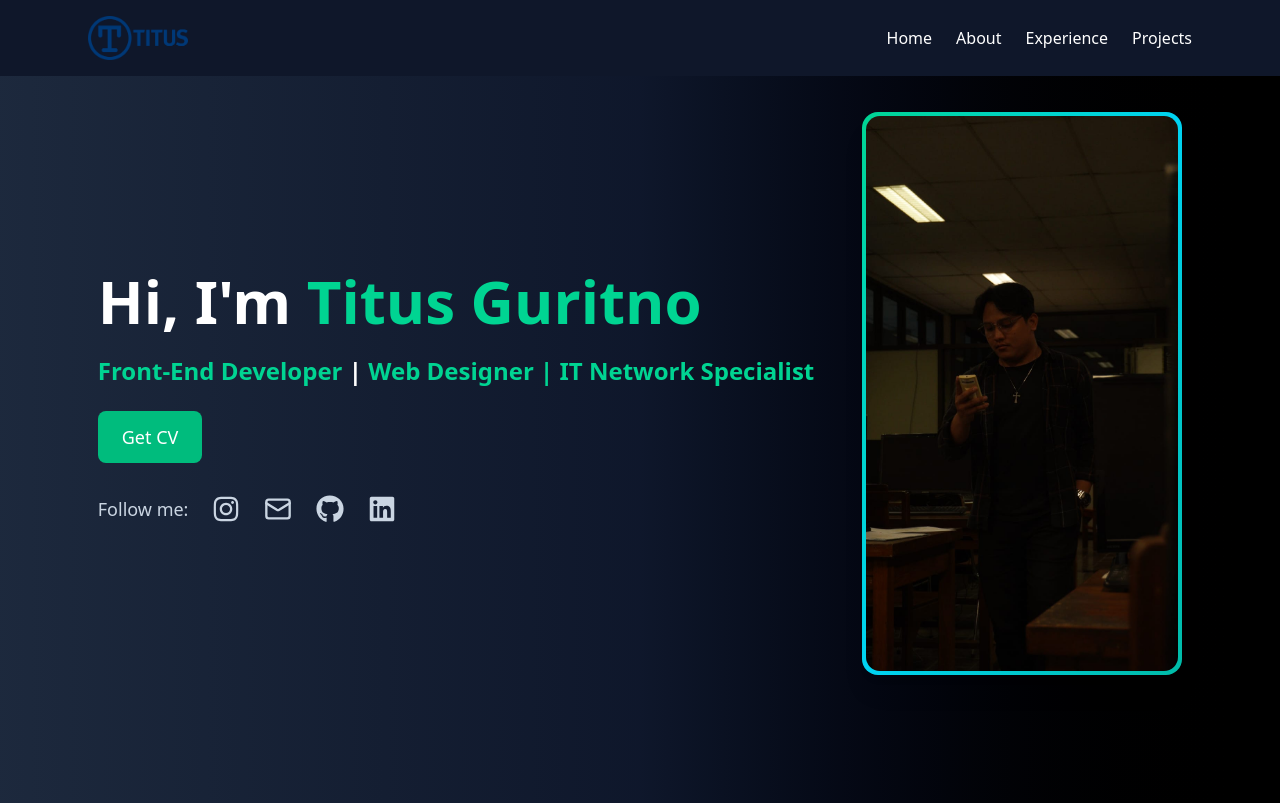
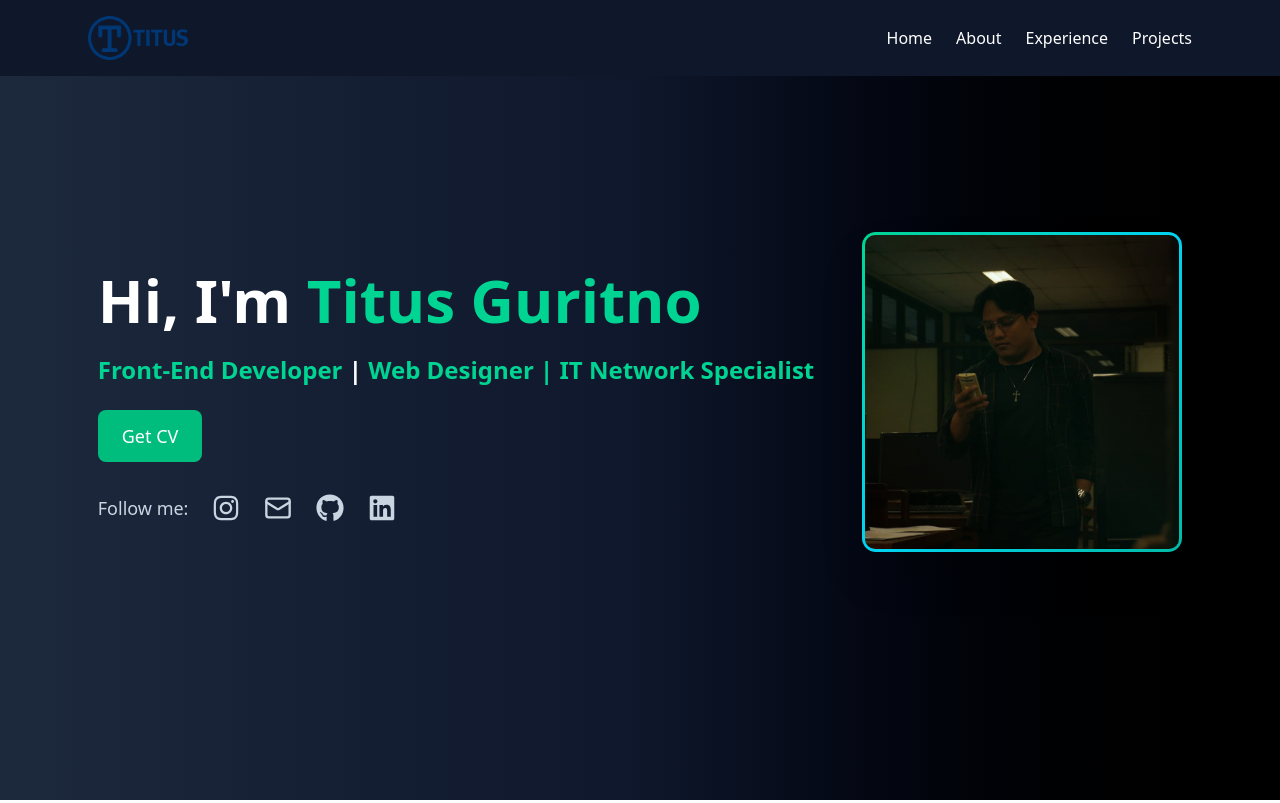
Before and after one commit to titusguritno/my-portfolio, a Next.js app: page /home in a window 1280 px wide. Built offline with nearby package versions, Linux system fonts and the light colour scheme.

Commit message:
rubah dikit

```diff
--- a/app/about/page.jsx
+++ b/app/about/page.jsx
@@ -68,12 +68,13 @@ const About = () => {
                     key={index}
                     className="w-full bg-gray-700 rounded-lg overflow-hidden shadow-lg"
                   >
-                    <div className="relative w-full h-48">
+                    <div className="relative w-full h-48 overflow-hidden group cursor-pointer">
                       <Image
                         src={`/images/galery/gal${index + 1}.jpg`}
                         alt={`Project ${index + 1}`}
                         layout="fill"
-                        className="object-cover w-full h-full rounded-t-lg"
+                        className="object-cover transition-transform duration-300 group-hover:scale-105"
+                        sizes="(max-width: 768px) 100vw, 33vw"
                       />
                     </div>
                   </Card>
--- a/app/globals.css
+++ b/app/globals.css
@@ -112,6 +112,12 @@
   --sidebar-ring: oklch(0.551 0.027 264.364);
 }
 
+.border-animation {
+  background-image: linear-gradient(270deg, #10b981, #06b6d4, #14b8a6, #10b981);
+  animation: gradientMove 5s ease infinite;
+  background-size: 300% 300%;
+}
+
 @layer base {
   * {
     @apply border-border outline-ring/50;
--- a/app/home/page.jsx
+++ b/app/home/page.jsx
@@ -67,17 +67,20 @@ export default function Home() {
             </div>
           </div>
 
-          {/* Right Side: Profile Image */}
+          {/* Right Side: Profile Image with Animation */}
           <div className="flex-1 w-full max-w-xs mx-auto relative group">
-            <div className="rounded-2xl p-1 bg-gradient-to-br from-emerald-400 via-cyan-400 to-teal-500 shadow-xl transition-transform duration-300 group-hover:scale-105">
-              <div className="rounded-xl overflow-hidden bg-slate-900">
+            <div className="w-[320px] h-[320px] p-[3px] bg-gradient-to-br from-emerald-400 via-cyan-400 to-teal-500 rounded-xl shadow-2xl transition-transform duration-300 group-hover:scale-105">
+              <div className="w-full h-full bg-slate-900 rounded-lg overflow-hidden relative">
                 <Image
                   src="/images/bio.jpg"
                   alt="Profile"
                   width={320}
                   height={320}
-                  className="object-cover w-full h-auto transition-transform duration-500 group-hover:scale-110"
+                  className="w-full h-full object-cover transition-transform duration-700 ease-in-out group-hover:scale-110"
                 />
+
+                {/* Animated Gradient Overlay */}
+                <div className="absolute inset-0 bg-gradient-to-tr from-transparent via-emerald-500/10 to-transparent animate-pulse" />
               </div>
             </div>
           </div>
```
Also changed, not shown: 1 other file (tests, documents, lock files or other folders).
